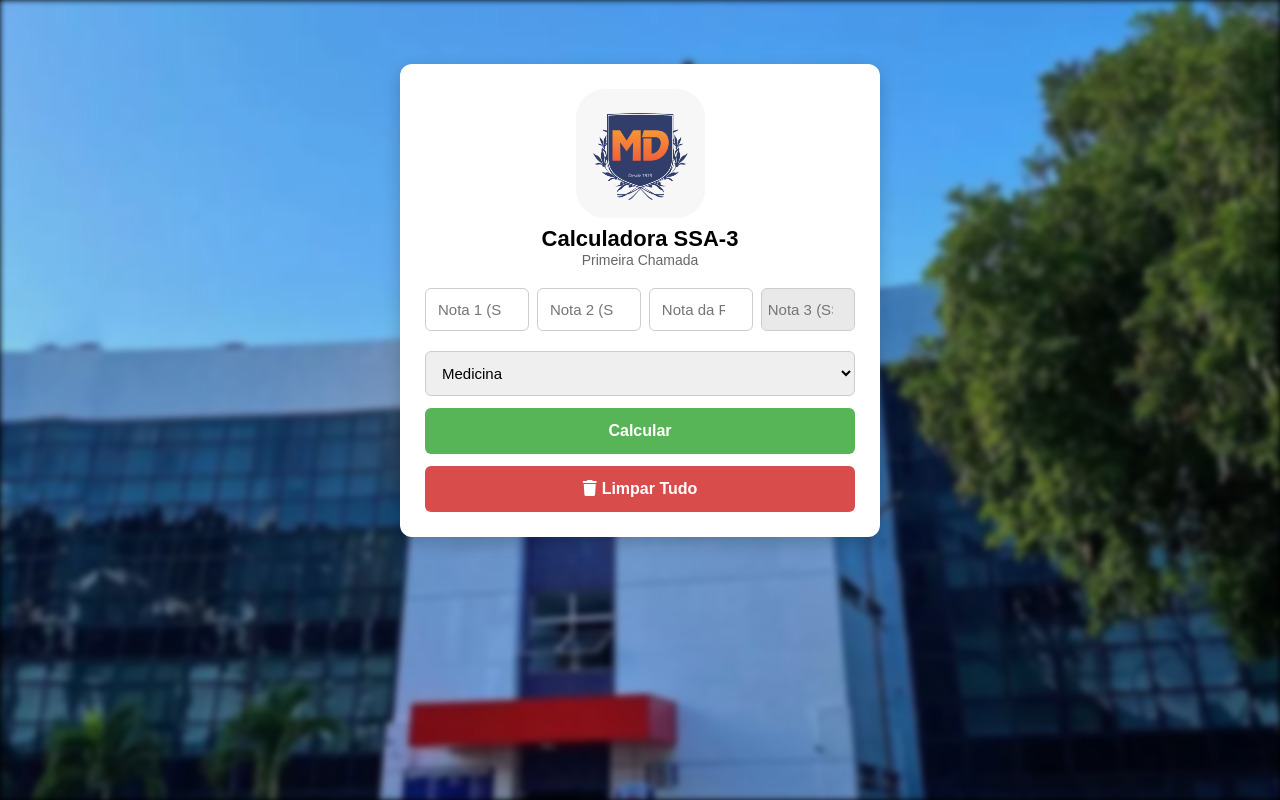
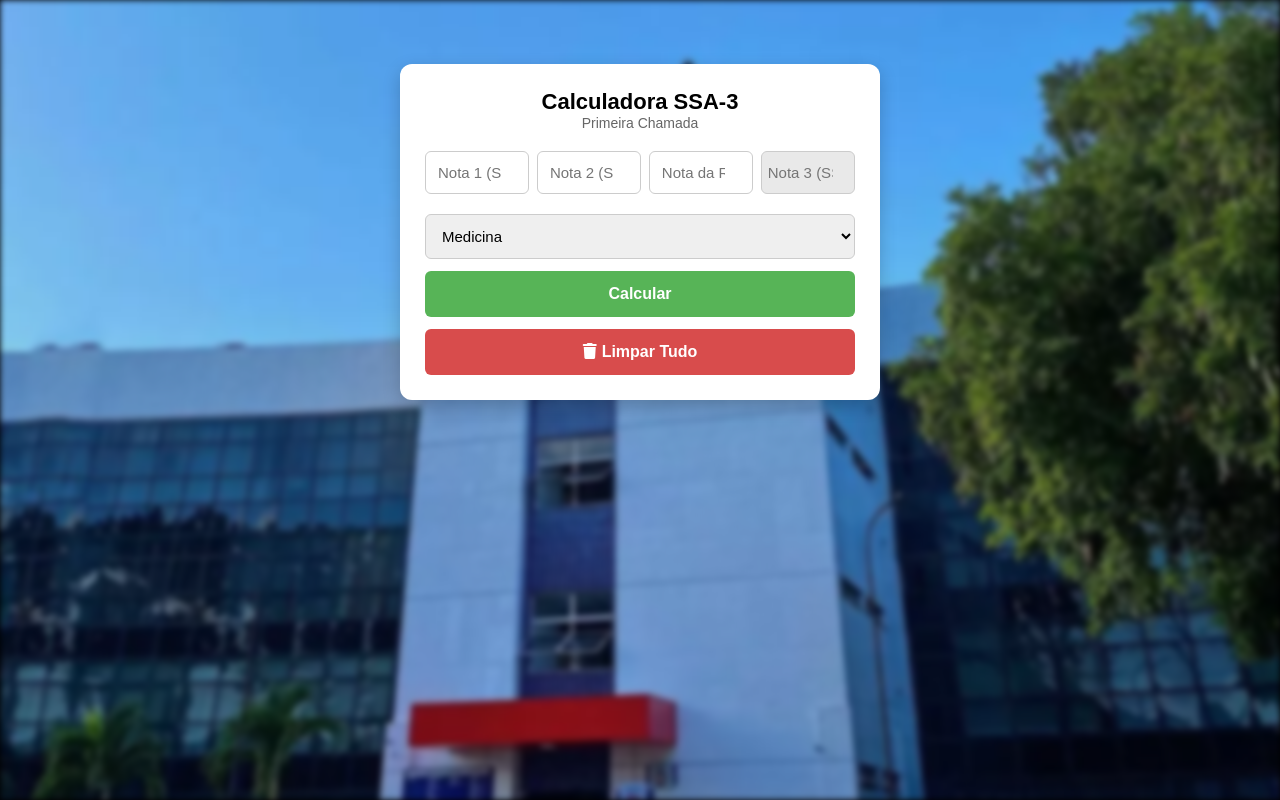
Before and after one commit to ssalisson/ssaprimeirav1, a plain HTML site: page index.html in a window 1280 px wide. Drawn offline with Linux system fonts and the light colour scheme.

Commit message:
Update index.html

```diff
--- a/index.html
+++ b/index.html
@@ -9,7 +9,6 @@
 <body>
     <div class="container">
         <div class="logonome">
-            <img src="styles/css/unnamed.png" alt="">
             <h1>Calculadora SSA-3</h1>
             <p>Primeira Chamada</p>
         </div>
```
